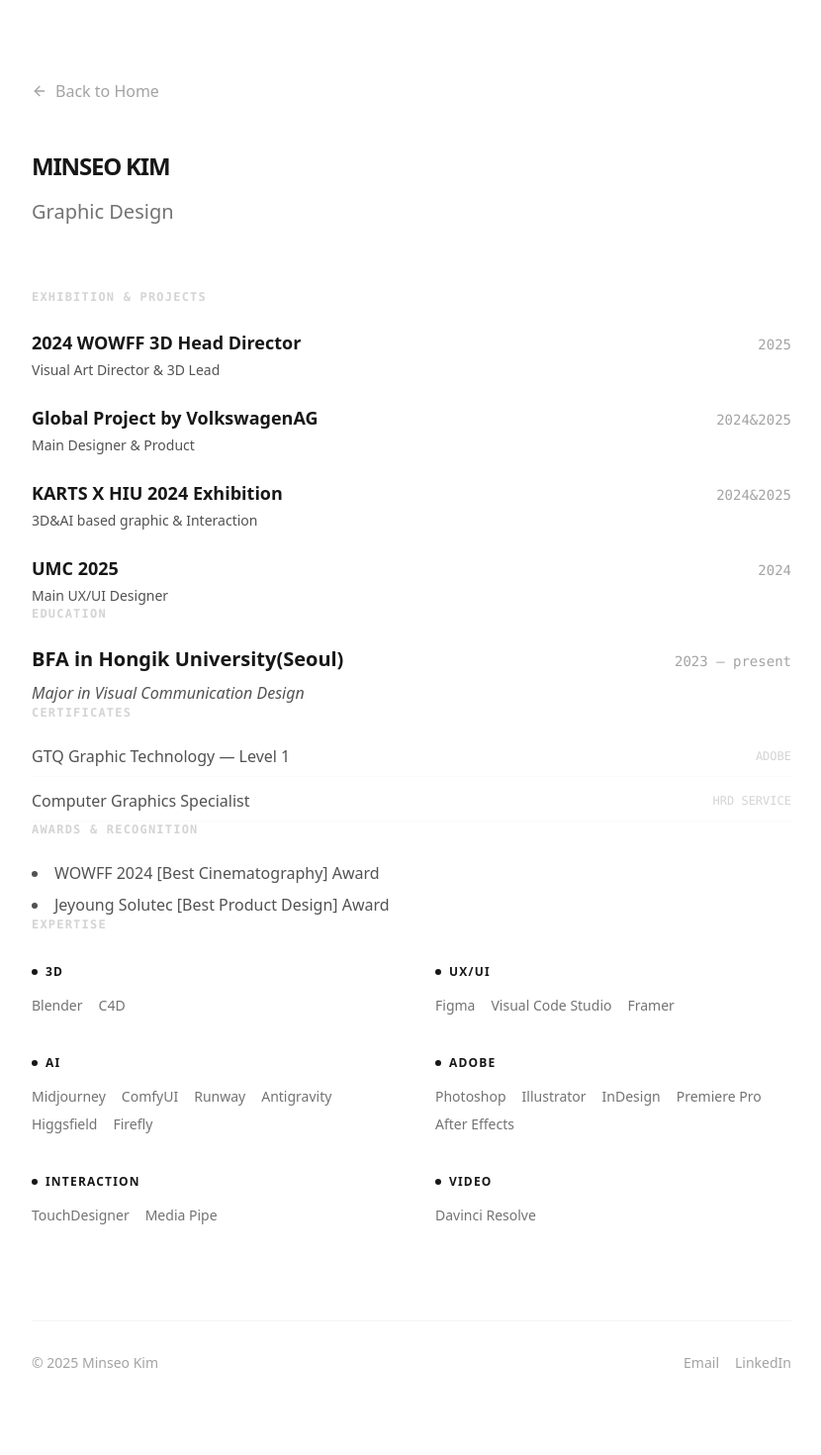
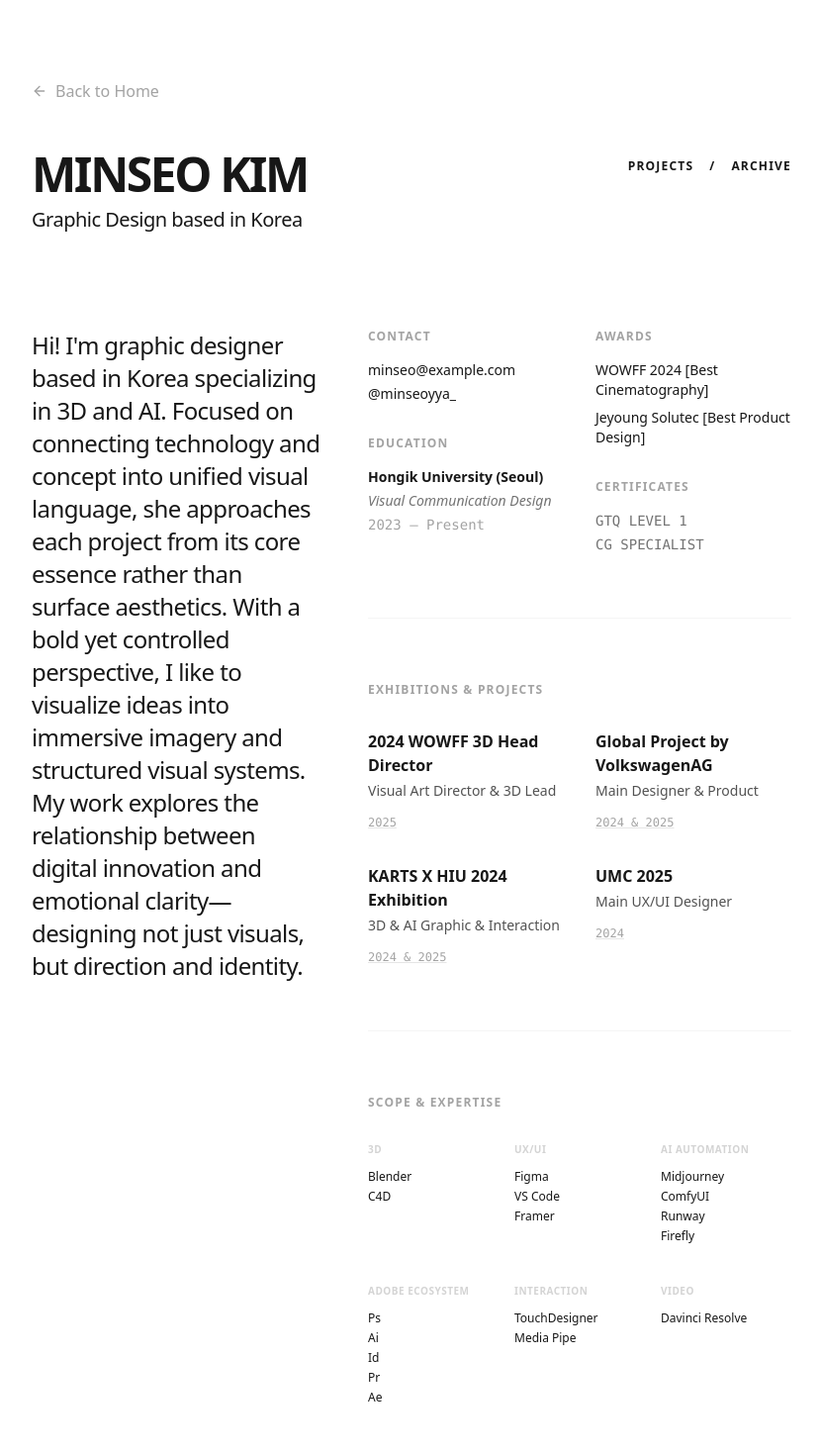
Before and after one commit to minseoyya/minseoyya_web1, a React (Vite) app: page /cv in a window 1280 px wide. Shown: the top 1470 px of the page at 99% size, without its empty margins (224-1054 px from the left). Built offline with nearby package versions, Linux system fonts and the light colour scheme.

Commit message:
Update CV.tsx

```diff
--- a/src/pages/CV.tsx
+++ b/src/pages/CV.tsx
@@ -10,108 +10,136 @@ export function CVPage() {
                     <span>Back to Home</span>
                 </Link>
 
-                <header className="mb-16">
-                    <h1 className="text-xl md:text-2xl font-black uppercase tracking-tighter mb-4">Minseo Kim</h1>
-                    <p className="text-l md:text-xl text-neutral-500 font-medium">Graphic Design</p>
+                <header className="mb-24">
+                    <div className="flex flex-col md:flex-row justify-between items-start gap-8">
+                        <div>
+                            <Link to="/" className="block group">
+                                <h1 className="text-3xl md:text-5xl font-black uppercase tracking-tighter leading-none mb-2">Minseo Kim</h1>
+                                <p className="text-lg md:text-xl font-medium tracking-tight">Graphic Design based in Korea</p>
+                            </Link>
+                        </div>
+                        <div className="flex gap-4 text-xs font-bold uppercase tracking-widest pt-2">
+                            <span>Projects</span>
+                            <span>/</span>
+                            <span>Archive</span>
+                        </div>
+                    </div>
                 </header>
 
-                {/* Exhibition & Projects */}
+                <main className="grid grid-cols-1 md:grid-cols-12 gap-y-16 md:gap-x-12">
+                    {/* Column 1: About Statement */}
+                    <div className="md:col-span-5">
+                        <div className="sticky top-32">
+                            <p className="text-xl md:text-2xl font-medium leading-relaxed md:leading-snug tracking-tight text-neutral-900">
+                                Hi! I'm graphic designer based in Korea specializing in 3D and AI.
+                                Focused on connecting technology and concept into unified visual language,
+                                she approaches each project from its core essence rather than surface aesthetics.
+                                With a bold yet controlled perspective,
+                                I like to visualize ideas into immersive imagery and structured visual systems.
+                                My work explores the relationship between digital innovation and emotional clarity—designing not just visuals, but direction and identity.
+                            </p>
+                        </div>
+                    </div>
+
+                    {/* Column 2: Information Grid */}
+                    <div className="md:col-span-7 grid grid-cols-1 sm:grid-cols-2 gap-x-8 gap-y-16">
+
+                        {/* Contact & Socials */}
+                        <div className="space-y-8">
                             <div>
-                    <h2 className="text-xs font-bold uppercase tracking-widest text-neutral-300 mb-6 font-mono">Exhibition & Projects</h2>
-                    <div className="grid gap-6">
-                        <div>
-                            <div className="flex justify-between items-baseline mb-1">
-                                <h3 className="text-lg font-bold">2024 WOWFF 3D Head Director</h3>
-                                <span className="text-neutral-400 font-mono text-sm">2025</span>
+                                <h2 className="text-xs font-bold uppercase tracking-widest text-neutral-400 mb-4">Contact</h2>
+                                <div className="space-y-1 text-sm">
+                                    <p>minseo@example.com</p>
+                                    <p>@minseoyya_</p>
                                 </div>
-                            <p className="text-neutral-600 text-sm">Visual Art Director & 3D Lead</p>
                             </div>
                             <div>
-                            <div className="flex justify-between items-baseline mb-1">
-                                <h3 className="text-lg font-bold">Global Project by VolkswagenAG </h3>
-                                <span className="text-neutral-400 font-mono text-sm">2024&2025</span>
-                            </div>
-                            <p className="text-neutral-600 text-sm">Main Designer & Product</p>
-                        </div>
-                         <div>
-                            <div className="flex justify-between items-baseline mb-1">
-                                <h3 className="text-lg font-bold">KARTS X HIU 2024 Exhibition </h3>
-                                <span className="text-neutral-400 font-mono text-sm">2024&2025</span>
-                            </div>
-                            <p className="text-neutral-600 text-sm">3D&AI based graphic & Interaction</p>
-                        </div>
-                         <div>
-                            <div className="flex justify-between items-baseline mb-1">
-                                <h3 className="text-lg font-bold">UMC 2025</h3>
-                                <span className="text-neutral-400 font-mono text-sm">2024</span>
-                            </div>
-                            <p className="text-neutral-600 text-sm">Main UX/UI Designer</p>
+                                <h2 className="text-xs font-bold uppercase tracking-widest text-neutral-400 mb-4">Education</h2>
+                                <div className="space-y-1 text-sm">
+                                    <p className="font-bold">Hongik University (Seoul)</p>
+                                    <p className="text-neutral-500 italic">Visual Communication Design</p>
+                                    <p className="text-neutral-400 font-mono">2023 — Present</p>
                                 </div>
                             </div>
                         </div>
 
-                {/* Education */}
+                        {/* Awards & Certificates */}
+                        <div className="space-y-8">
                             <div>
-                    <h2 className="text-xs font-bold uppercase tracking-widest text-neutral-300 mb-6 font-mono">Education</h2>
+                                <h2 className="text-xs font-bold uppercase tracking-widest text-neutral-400 mb-4">Awards</h2>
+                                <ul className="space-y-2 text-sm">
+                                    <li>WOWFF 2024 [Best Cinematography]</li>
+                                    <li>Jeyoung Solutec [Best Product Design]</li>
+                                </ul>
+                            </div>
                             <div>
-                        <div className="flex justify-between items-baseline mb-2">
-                            <h3 className="text-xl font-bold">BFA in Hongik University(Seoul)</h3>
-                            <span className="text-neutral-400 font-mono text-sm">2023 — present</span>
-                        </div>
-                        <p className="text-neutral-600 italic">Major in Visual Communication Design</p>
+                                <h2 className="text-xs font-bold uppercase tracking-widest text-neutral-400 mb-4">Certificates</h2>
+                                <ul className="space-y-1 text-sm font-mono text-neutral-500 uppercase">
+                                    <li>GTQ Level 1</li>
+                                    <li>CG Specialist</li>
+                                </ul>
                             </div>
                         </div>
 
-                {/* Certificates */}
+                        {/* Exhibition & Projects - Spanning columns if needed */}
+                        <div className="sm:col-span-2 border-t border-neutral-100 pt-16">
+                            <h2 className="text-xs font-bold uppercase tracking-widest text-neutral-400 mb-8">Exhibitions & Projects</h2>
+                            <div className="grid grid-cols-1 md:grid-cols-2 gap-8">
                                 <div>
-                    <h2 className="text-xs font-bold uppercase tracking-widest text-neutral-300 mb-6 font-mono">Certificates</h2>
-                    <ul className="text-neutral-600 grid gap-3 list-none">
-                        <li className="flex justify-between items-center border-b border-neutral-50 pb-2">
-                            <span className="font-medium">GTQ Graphic Technology — Level 1</span>
-                            <span className="text-neutral-300 text-xs font-mono uppercase">Adobe</span>
-                        </li>
-                        <li className="flex justify-between items-center border-b border-neutral-50 pb-2">
-                            <span className="font-medium">Computer Graphics Specialist</span>
-                            <span className="text-neutral-300 text-xs font-mono uppercase">HRD Service</span>
-                        </li>
-                    </ul>
+                                    <h3 className="text-base font-bold mb-1">2024 WOWFF 3D Head Director</h3>
+                                    <p className="text-sm text-neutral-600 mb-2">Visual Art Director & 3D Lead</p>
+                                    <span className="text-xs font-mono text-neutral-400 underline decoration-neutral-200">2025</span>
+                                </div>
+                                <div>
+                                    <h3 className="text-base font-bold mb-1">Global Project by VolkswagenAG</h3>
+                                    <p className="text-sm text-neutral-600 mb-2">Main Designer & Product</p>
+                                    <span className="text-xs font-mono text-neutral-400 underline decoration-neutral-200">2024 & 2025</span>
+                                </div>
+                                <div>
+                                    <h3 className="text-base font-bold mb-1">KARTS X HIU 2024 Exhibition</h3>
+                                    <p className="text-sm text-neutral-600 mb-2">3D & AI Graphic & Interaction</p>
+                                    <span className="text-xs font-mono text-neutral-400 underline decoration-neutral-200">2024 & 2025</span>
+                                </div>
+                                <div>
+                                    <h3 className="text-base font-bold mb-1">UMC 2025</h3>
+                                    <p className="text-sm text-neutral-600 mb-2">Main UX/UI Designer</p>
+                                    <span className="text-xs font-mono text-neutral-400 underline decoration-neutral-200">2024</span>
+                                </div>
+                            </div>
                         </div>
 
-                {/* Awards */}
-                <div>
-                    <h2 className="text-xs font-bold uppercase tracking-widest text-neutral-300 mb-6 font-mono">Awards & Recognition</h2>
-                    <ul className="text-neutral-600 grid gap-2 list-disc list-inside">
-                        <li>WOWFF 2024 [Best Cinematography] Award</li>
-                        <li>Jeyoung Solutec [Best Product Design] Award</li>
-                    </ul>
-                </div>
-
-                {/* Expertise Categories */}
-                <div>
-                    <h2 className="text-xs font-bold uppercase tracking-widest text-neutral-300 mb-8 font-mono">Expertise</h2>
-                    <div className="grid grid-cols-1 md:grid-cols-2 gap-x-12 gap-y-10">
+                        {/* Expertise Category Grid */}
+                        <div className="sm:col-span-2 border-t border-neutral-100 pt-16">
+                            <h2 className="text-xs font-bold uppercase tracking-widest text-neutral-400 mb-8">Scope & Expertise</h2>
+                            <div className="grid grid-cols-2 md:grid-cols-3 gap-y-10 gap-x-4">
                                 {[
                                     { title: '3D', skills: ['Blender', 'C4D'] },
-                            { title: 'UX/UI', skills: ['Figma', 'Visual Code Studio', 'Framer'] },
-                            { title: 'AI', skills: ['Midjourney', 'ComfyUI', 'Runway', 'Antigravity', 'Higgsfield' , 'Firefly'] },
-                            { title: 'Adobe', skills: ['Photoshop', 'Illustrator', 'InDesign', 'Premiere Pro', 'After Effects'] },
+                                    { title: 'UX/UI', skills: ['Figma', 'VS Code', 'Framer'] },
+                                    { title: 'AI Automation', skills: ['Midjourney', 'ComfyUI', 'Runway', 'Firefly'] },
+                                    { title: 'Adobe Ecosystem', skills: ['Ps', 'Ai', 'Id', 'Pr', 'Ae'] },
                                     { title: 'Interaction', skills: ['TouchDesigner', 'Media Pipe'] },
                                     { title: 'Video', skills: ['Davinci Resolve'] },
-                        ].map((category) => (
-                            <div key={category.title}>
-                                <h3 className="text-xs font-black text-neutral-900 mb-4 tracking-widest uppercase flex items-center gap-2">
-                                    <span className="w-1.5 h-1.5 bg-neutral-900 rounded-full"></span>
-                                    {category.title}
-                                </h3>
-                                <div className="flex flex-wrap gap-x-4 gap-y-2">
-                                    {category.skills.map(skill => (
-                                        <span key={skill} className="text-neutral-500 text-sm hover:text-neutral-900 transition-colors cursor-default">{skill}</span>
-                                    ))}
-                                </div>
+                                ].map((cat) => (
+                                    <div key={cat.title}>
+                                        <h3 className="text-[10px] font-black uppercase tracking-wider text-neutral-300 mb-3">{cat.title}</h3>
+                                        <ul className="text-xs space-y-1 font-medium">
+                                            {cat.skills.map(s => <li key={s}>{s}</li>)}
+                                        </ul>
                                     </div>
                                 ))}
                             </div>
                         </div>
+                    </div>
+                </main>
+
+                <footer className="mt-48 pt-12 border-t border-neutral-100 flex flex-col md:flex-row justify-between items-start md:items-center gap-6 text-[10px] font-bold uppercase tracking-[0.2em] text-neutral-400">
+                    <div>© 2025 Minseoyya. Essence and Future.</div>
+                    <div className="flex gap-8">
+                        <a href="mailto:hello@minseo.com" className="hover:text-black transition-colors">Email</a>
+                        <a href="#" className="hover:text-black transition-colors">Instagram</a>
+                        <a href="#" className="hover:text-black transition-colors">LinkedIn</a>
+                    </div>
+                </footer>
 
                 <footer className="mt-24 pt-8 border-t border-neutral-100 flex justify-between items-center text-sm text-neutral-400">
                     <span>© 2025 Minseo Kim</span>
```
Lines whose indentation alone changed are shown as unchanged.
